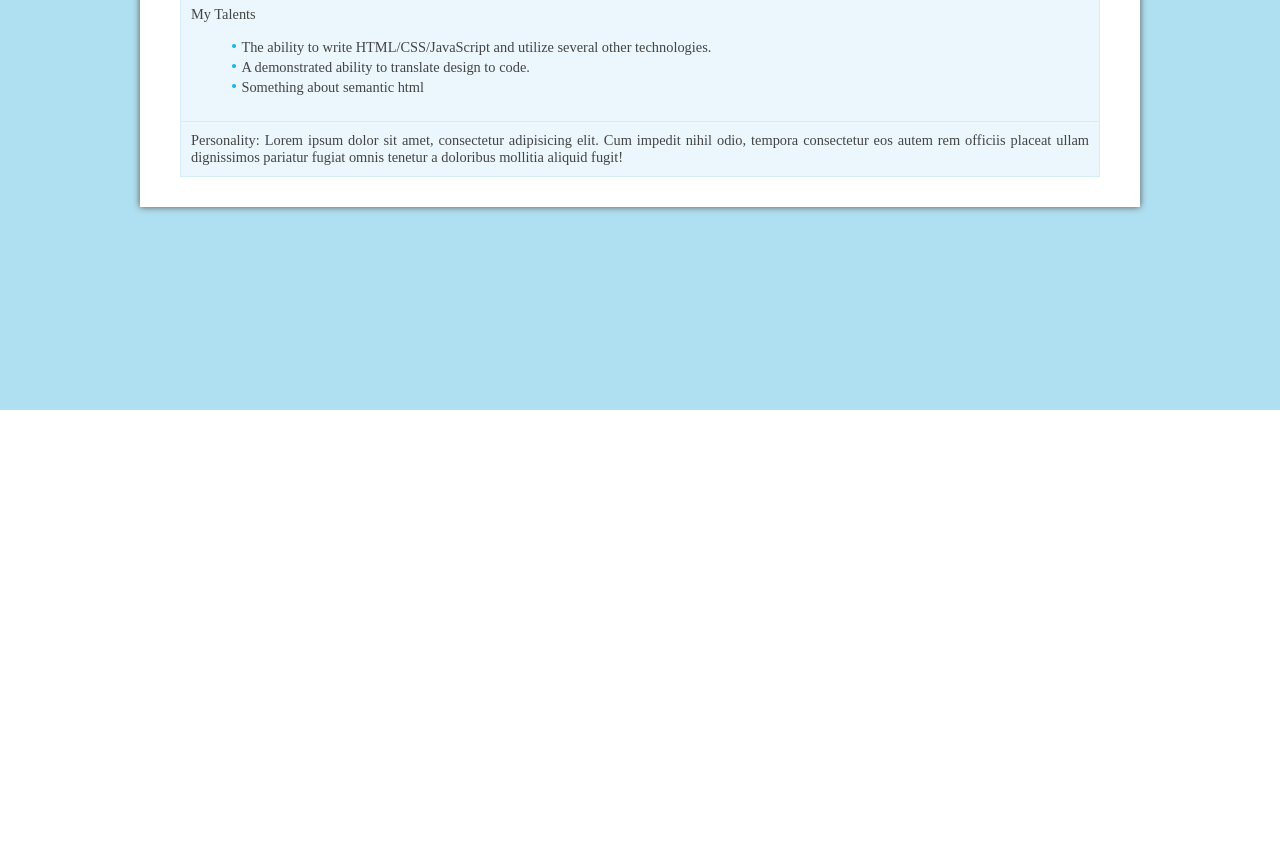
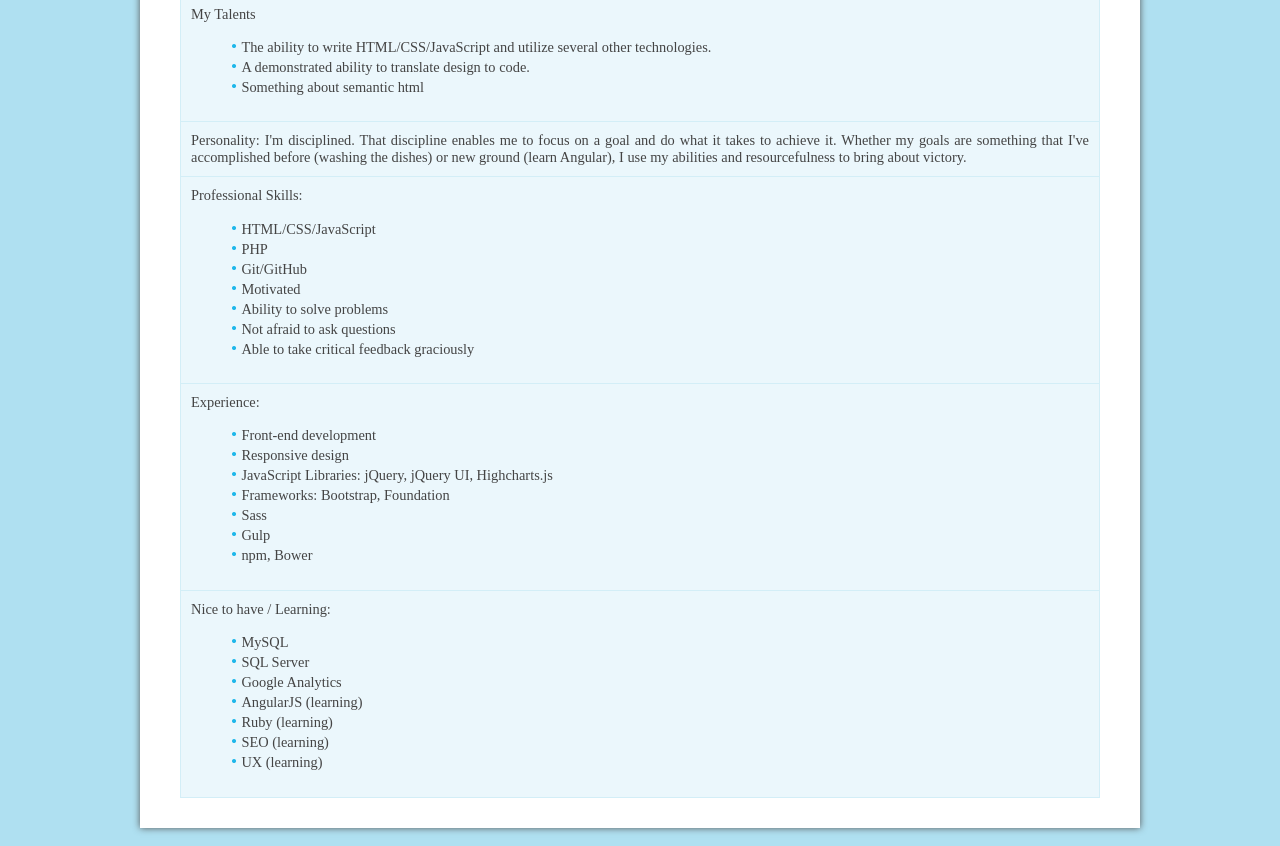
Before and after one commit to adamgonzls/atmosol, a website: page public/index.html in a window 1280 px wide. Shown: the part 390-1236 px from the top of the page. Before the commit the page ends 800 px from the top, so only its background shows below. Drawn offline with nearby package versions, Linux system fonts and the light colour scheme; a web font is replaced by a local one.

Commit message:
modify structure and styles

```diff
--- a/public/index.html
+++ b/public/index.html
@@ -4,6 +4,7 @@
 	<meta charset="UTF-8">
 	<title>Adam Gonzales Web Developer</title>
 	<link href='https://fonts.googleapis.com/css?family=Volkhov:400,700|Bree+Serif|Lustria' rel='stylesheet' type='text/css'>
+	<link rel="stylesheet" href="https://maxcdn.bootstrapcdn.com/font-awesome/4.5.0/css/font-awesome.min.css">
 	<link rel="stylesheet" href="https://cdnjs.cloudflare.com/ajax/libs/normalize/3.0.3/normalize.css">
 	<link rel="stylesheet" href="./css/styles.css">
 </head>
@@ -11,6 +12,7 @@
 	<div class="page">
 
 		<div class="container">
+
 			<header class="main-header">
 
 				<div class="logo">AdamGonzales</div>
@@ -18,13 +20,13 @@
 				<nav class="main-nav">
 					<ul>
 						<li>
-							<a href="#">Website</a>
+							<a href="http://www.adamgonzalesworks.com">Website</a>
 						</li>
 						<li>
-							<a href="#">GitHub</a>
+							<a href="https://github.com/adamgonzls">GitHub</a>
 						</li>
 						<li>
-							<a href="#">LinkedIn</a>
+							<a href="https://www.linkedin.com/in/adamgonzales1">LinkedIn</a>
 						</li>
 					</ul>
 				</nav>
@@ -39,12 +41,15 @@
 					<h2>About me</h2>
 
 					<div class="details">
+
 						<div class="detail">
 							<p><strong>Me:</strong> I love writing code and have a passion for web development. I have a great attitude and bring a positive point of view in the face of trials and triumphs.</p>
 						</div>
+
 						<div class="detail">
 							<p><strong>You:</strong> Atmosol is the type of company that I want to grow with! I see the opportunity for me to contribute my knowledge and skills and learn from others. I'm not one who shies away from a challenge or new experiences.</p>
 						</div>
+
 						<div class="detail">
 							<h3><strong>My Talents</strong></h3>
 							<ul>
@@ -53,18 +58,74 @@
 								<li>Something about semantic html</li>
 							</ul>
 						</div>
+
 						<div class="detail">
-							<p><strong>Personality:</strong> Lorem ipsum dolor sit amet, consectetur adipisicing elit. Cum impedit nihil odio, tempora consectetur eos autem rem officiis placeat ullam dignissimos pariatur fugiat omnis tenetur a doloribus mollitia aliquid fugit!</p>
+							<p><strong>Personality:</strong> I'm disciplined. That discipline enables me to focus on a goal and do what it takes to achieve it. Whether my goals are something that I've accomplished before (washing the dishes) or new ground (learn Angular), I use my abilities and resourcefulness to bring about victory.</p>
 						</div>
+
+						<div class="detail">
+							<h3><strong>Professional Skills:</strong></h3>
+							<ul>
+								<li>HTML/CSS/JavaScript</li>
+								<li>PHP</li>
+								<li>Git/GitHub</li>
+								<li>Motivated</li>
+								<li>Ability to solve problems</li>
+								<li>Not afraid to ask questions</li>
+								<li>Able to take critical feedback graciously</li>
+							</ul>
+						</div>
+
+						<div class="detail">
+							<h3><strong>Experience:</strong></h3>
+							<ul>
+								<li>Front-end development</li>
+								<li>Responsive design</li>
+								<li>JavaScript Libraries: jQuery, jQuery UI, Highcharts.js</li>
+								<li>Frameworks: Bootstrap, Foundation</li>
+								<li>Sass</li>
+								<li>Gulp</li>
+								<li>npm, Bower</li>
+							</ul>
+						</div>
+
+						<div class="detail">
+							<h3><strong>Nice to have / Learning:</strong></h3>
+							<ul>
+								<li>MySQL</li>
+								<li>SQL Server</li>
+								<li>Google Analytics</li>
+								<li>AngularJS (learning)</li>
+								<li>Ruby (learning)</li>
+								<li>SEO (learning)</li>
+								<li>UX (learning)</li>
+							</ul>
+						</div>
+
 
 					</div>
 
 				</main>
 
-				<footer>
+			</div>
 
-				</footer>
-			</div>
+			<footer class="main-footer">
+
+				<ul class="social">
+
+					<li>
+						<a href="tel:1-480-570-1412">480.570.1412</a>
+					</li>
+					<li>
+						<a href="https://twitter.com/adamgonzls"><i class="fa fa-twitter"></i></a>
+					</li>
+					<li>
+						<a href="https://www.linkedin.com/in/adamgonzales1"><i class="fa fa-linkedin"></i></a>
+					</li>
+
+				</ul>
+
+			</footer>
 
 		</div>
 
--- a/sass/_layout.scss
+++ b/sass/_layout.scss
@@ -25,8 +25,6 @@ html {
 *****************************************/
 
 
-
-
 /****************************************
   Helpers
 *****************************************/
@@ -37,7 +35,7 @@ html {
 *****************************************/
 
 .page {
-	height: 100vh;
+	height: 100%;
   background-color: $blizzard-blue;
 
   .container {
@@ -154,6 +152,31 @@ main {
   }
 }
 
+.main-footer {
+
+  ul {
+    display: flex;
+    list-style-type: none;
+    justify-content: flex-end;
+    font-size: 1.5em;
+
+    li {
+
+      a {
+        text-decoration: none;
+        margin: 0 5px;
+      }
+
+      a:hover {
+        color: $cerulean;
+      }
+
+    }
+
+  }
+
+}
+
 
 /****************************************
   Components
--- a/sass/_variables.scss
+++ b/sass/_variables.scss
@@ -13,3 +13,6 @@ $blizzard-blue: #afe0f1;
 $mint-tulip: #d3eef7;
 
 $white-ice: #ebf7fc;
+
+//hover footer a
+$cerulean: #0da4d4;
```
Also changed, not shown: public/css/styles.css.
